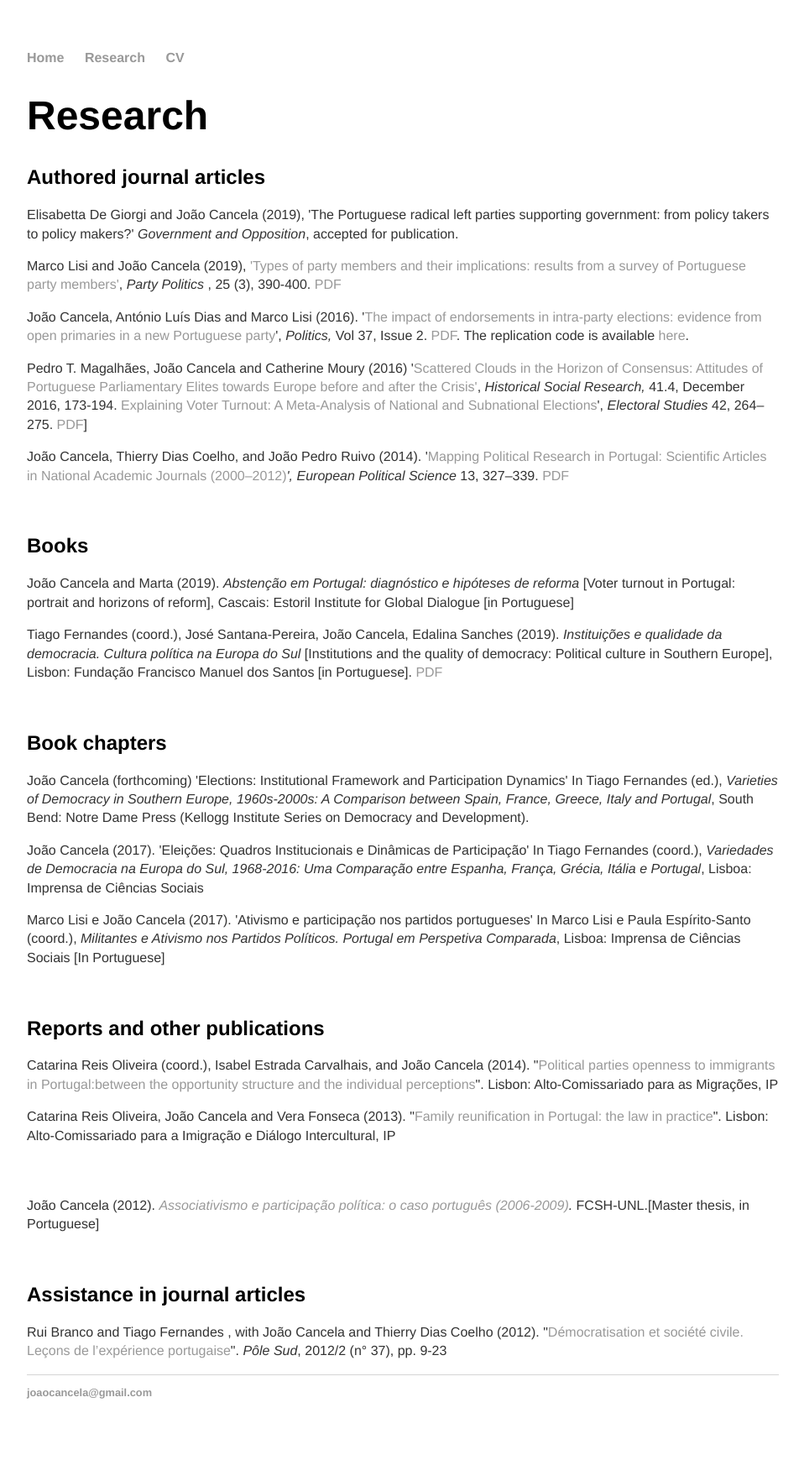
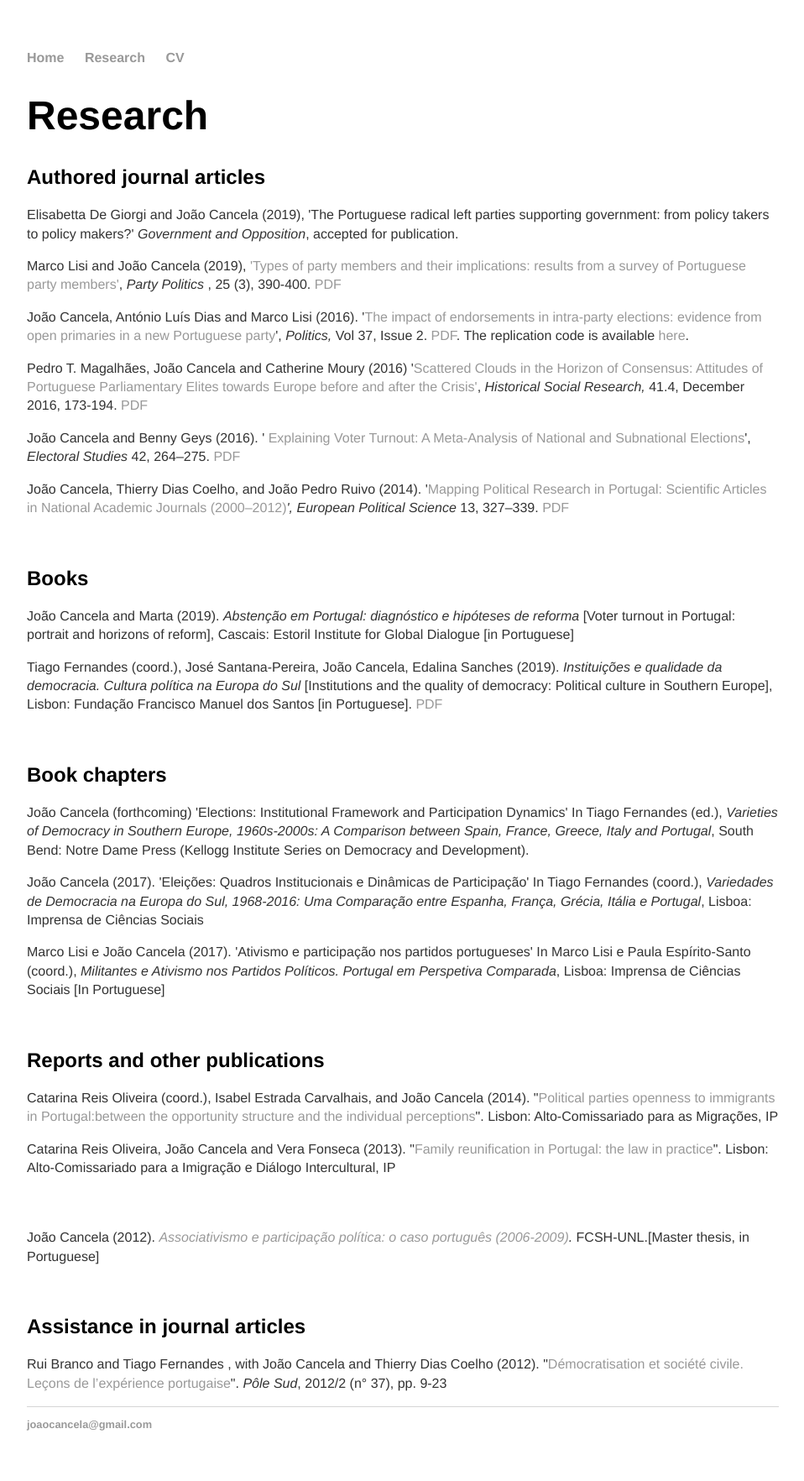
Before and after one commit to joaocancela/joaocancela.github.io, a Jekyll site: the page built from research/index.html, in a window 1280 px wide. Shown: the whole page at 84% size, without its empty margins (160-1118 px from the left). Built offline with Jekyll 4.4.1, drawn with Linux system fonts in a browser that asks for light colours; before the commit the page ends 1726 px from its top, so only the background shows below that; some of the changed lines change nothing that is shown.

Commit message:
Update index.html

```diff
--- a/research/index.html
+++ b/research/index.html
@@ -13,9 +13,9 @@
 <p>Jo&atilde;o Cancela, Ant&oacute;nio Lu&iacute;s Dias and Marco Lisi (2016). '<a href="http://journals.sagepub.com/doi/full/10.1177/0263395716680125" target>The impact of endorsements in intra-party elections: evidence from open primaries in a new Portuguese party</a>', <em>Politics, </em> Vol 37, Issue 2.
   <a href="<a href={{ site.baseurl }}/pdf/cancela_dias_lisi_2017_impact_of_endorsements.pdf>PDF</a></p> ">PDF</a>. The replication code is available <a href="https://github.com/antoniodias/endorsements-in-intra-party-elections">here</a>.</p>
 
-<p>Pedro T. Magalh&atilde;es, Jo&atilde;o Cancela and Catherine Moury (2016) '<a href="http://www.gesis.org/hsr/abstr/41-4/08magalhaes/" target="_blank" rel="nofollow noopener">Scattered Clouds in the Horizon of Consensus: Attitudes of Portuguese Parliamentary Elites towards Europe before and after the Crisis'</a>, <em>Historical Social Research, </em>41.4, December 2016, 173-194.  <a href="<a href={{ site.baseurl }}/pdf/magalhaes_cancela_moury_2016_parliamentary_elites_attitudes.pdf>PDF</a></p>
+<p>Pedro T. Magalh&atilde;es, Jo&atilde;o Cancela and Catherine Moury (2016) '<a href="http://www.gesis.org/hsr/abstr/41-4/08magalhaes/" target="_blank" rel="nofollow noopener">Scattered Clouds in the Horizon of Consensus: Attitudes of Portuguese Parliamentary Elites towards Europe before and after the Crisis'</a>, <em>Historical Social Research, </em>41.4, December 2016, 173-194.  <a href={{ site.baseurl }}/pdf/magalhaes_cancela_moury_2016_parliamentary_elites_attitudes.pdf> PDF </a> </p>
 
-<p>Jo&atilde;o Cancela and Benny Geys (2016). '<a href="http://www.sciencedirect.com/science/article/pii/S0261379416300956" >Explaining Voter Turnout: A Meta-Analysis of National and Subnational Elections</a>', <em>Electoral Studies </em>42, 264&ndash;275. <a href="https://dl.dropboxusercontent.com/u/28033581/1-s2.0-S0261379416300956-main.pdf" >PDF</a>] </p>
+<p>Jo&atilde;o Cancela and Benny Geys (2016). '<a href="http://www.sciencedirect.com/science/article/pii/S0261379416300956" > Explaining Voter Turnout: A Meta-Analysis of National and Subnational Elections</a>', <em>Electoral Studies </em>42, 264&ndash;275. <a href="{{ site.baseurl }}/pdf/cancela_geys_2016_metaannalysis_turnout" >PDF</a></p>
 
 <p>Jo&atilde;o Cancela, Thierry Dias Coelho, and Jo&atilde;o Pedro Ruivo (2014). '<a href="http://www.palgrave-journals.com/eps/journal/v13/n4/abs/eps201418a.html" >Mapping Political Research in Portugal: Scientific Articles in National Academic Journals (2000&ndash;2012)</a><em>', European Political Science</em> 13, 327&ndash;339.  <a href={{ site.baseurl }}/pdf/cancela_diascoelho_2014_ruivo_mapping_political_research>PDF</a></p>
 <p>&nbsp;</p>
```
